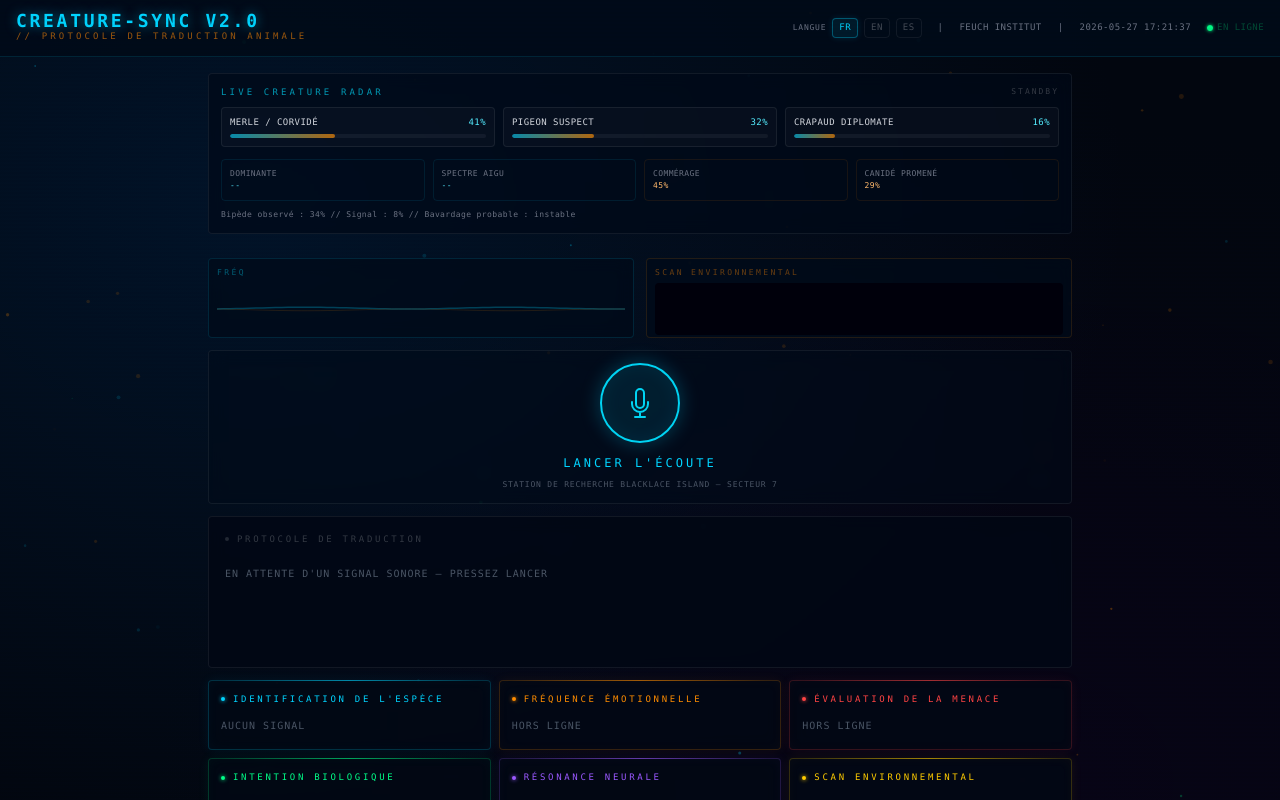
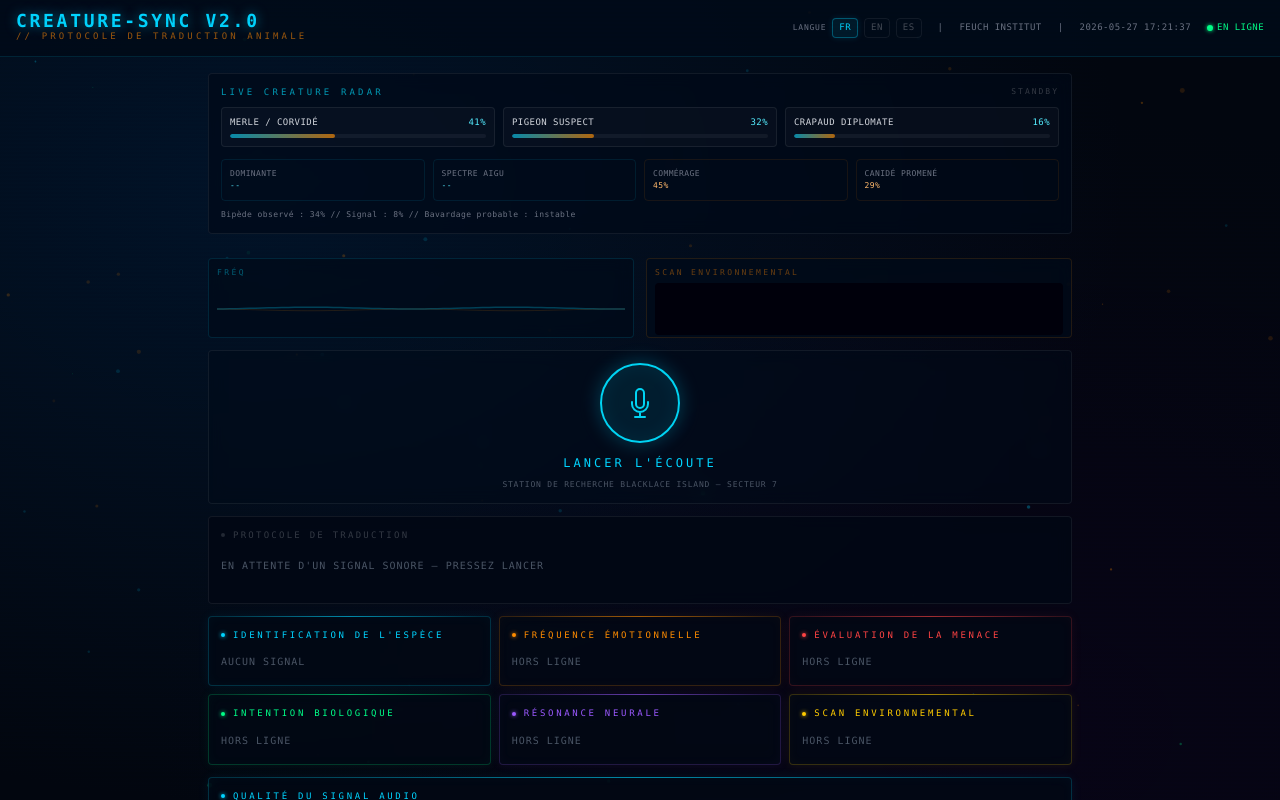
Before and after one commit to benoitlub/Creature-sync, a React (Vite) app: page / in a window 1280 px wide. Shown: the top 800 px of the page. Built offline with nearby package versions, Linux system fonts and the light colour scheme.

Commit message:
Show translation while listening

```diff
--- a/src/components/TranslationCard.tsx
+++ b/src/components/TranslationCard.tsx
@@ -33,14 +33,28 @@ export function TranslationCard({ state, lang }: { state: AnalysisState; lang: L
   const [displayed, setDisplayed] = useState("");
   const [cursor, setCursor] = useState(true);
   const steps = ANALYSIS_STEPS[lang];
+  const hasTranslation = Boolean(state.translation);
+  const isLive = state.isListening && hasTranslation;
+  const isFinal = state.isComplete && hasTranslation;
 
   const activeStep = useMemo(() => {
-    if (!state.isAnalyzing) return -1;
+    if (!state.isAnalyzing && !state.isListening) return -1;
     return Math.min(steps.length - 1, Math.floor((state.scanProgress / 100) * steps.length));
-  }, [state.isAnalyzing, state.scanProgress, steps.length]);
+  }, [state.isAnalyzing, state.isListening, state.scanProgress, steps.length]);
 
   useEffect(() => {
-    if (!state.isComplete || !state.translation) {
+    if (!hasTranslation) {
+      setDisplayed("");
+      return;
+    }
+
+    // En live, le texte doit apparaître tout de suite. En final, on garde l'effet machine à écrire.
+    if (state.isListening) {
+      setDisplayed(state.translation);
+      return;
+    }
+
+    if (!state.isComplete) {
       setDisplayed("");
       return;
     }
@@ -57,72 +71,74 @@ export function TranslationCard({ state, lang }: { state: AnalysisState; lang: L
         } else if (interval) {
           clearInterval(interval);
         }
-      }, 95);
-    }, 1800);
+      }, 45);
+    }, 250);
 
     return () => {
       clearTimeout(delay);
       if (interval) clearInterval(interval);
     };
-  }, [state.translation, state.isComplete]);
+  }, [state.translation, state.isComplete, state.isListening, hasTranslation]);
 
   useEffect(() => {
     const interval = setInterval(() => setCursor(c => !c), 500);
     return () => clearInterval(interval);
   }, []);
 
-  const accentColor = state.isPoetic ? "#9b59ff" : "#00d4ff";
-  const labelText = state.isPoetic ? t.poetry : t.translation;
+  const accentColor = state.isPoetic ? "#9b59ff" : isLive ? "#00ff88" : "#00d4ff";
+  const labelText = isLive ? "TRADUCTION LIVE // CANAL OUVERT" : state.isPoetic ? t.poetry : t.translation;
+  const borderActive = isFinal || isLive;
 
   return (
     <div
-      className="relative rounded border p-4 backdrop-blur-sm transition-all duration-500"
+      className="relative rounded border p-3 backdrop-blur-sm transition-all duration-500"
       style={{
         background: "rgba(2, 8, 20, 0.85)",
-        borderColor: state.isComplete ? accentColor + "55" : state.isAnalyzing ? "#ff8c0055" : "#ffffff11",
-        boxShadow: state.isComplete
-          ? `0 0 24px ${accentColor}22, inset 0 0 24px ${accentColor}08`
+        borderColor: borderActive ? accentColor + "55" : state.isAnalyzing ? "#ff8c0055" : "#ffffff11",
+        boxShadow: borderActive
+          ? `0 0 20px ${accentColor}22, inset 0 0 20px ${accentColor}08`
           : state.isAnalyzing
-            ? "0 0 18px #ff8c0018, inset 0 0 18px #ff8c0008"
+            ? "0 0 14px #ff8c0018, inset 0 0 14px #ff8c0008"
             : "none",
-        minHeight: "9.5rem",
+        minHeight: isLive || isFinal ? "6.25rem" : "5.5rem",
       }}
     >
       <div
         className="absolute -top-px left-3 right-3 h-px transition-all duration-500"
         style={{
-          background: state.isComplete
+          background: borderActive
             ? `linear-gradient(90deg, transparent, ${accentColor}cc, transparent)`
-            : state.isAnalyzing
+            : state.isAnalyzing || state.isListening
               ? "linear-gradient(90deg, transparent, #ff8c00aa, transparent)"
               : "transparent",
         }}
       />
       <div
-        className="text-[9px] font-mono tracking-[0.3em] uppercase mb-3 flex items-center gap-2"
-        style={{ color: state.isComplete ? accentColor : state.isAnalyzing ? "#ff8c00" : "#ffffff33" }}
+        className="text-[9px] font-mono tracking-[0.25em] uppercase mb-2 flex items-center gap-2"
+        style={{ color: borderActive ? accentColor : state.isAnalyzing || state.isListening ? "#ff8c00" : "#ffffff33" }}
       >
         <div
           className="w-1 h-1 rounded-full transition-all duration-500"
           style={{
-            background: state.isComplete ? accentColor : state.isAnalyzing ? "#ff8c00" : "#ffffff22",
-            boxShadow: state.isComplete ? `0 0 4px ${accentColor}` : state.isAnalyzing ? "0 0 4px #ff8c00" : "none",
+            background: borderActive ? accentColor : state.isAnalyzing || state.isListening ? "#ff8c00" : "#ffffff22",
+            boxShadow: borderActive ? `0 0 4px ${accentColor}` : state.isAnalyzing || state.isListening ? "0 0 4px #ff8c00" : "none",
           }}
         />
-        {state.isAnalyzing ? "BIOACOUSTIC REFLECTION" : labelText}
-        {state.isPoetic && state.isComplete && (
+        {state.isAnalyzing && !hasTranslation ? "BIOACOUSTIC REFLECTION" : labelText}
+        {isLive && <span className="ml-auto text-[8px] tracking-wider text-green-400/70">LIVE</span>}
+        {state.isPoetic && isFinal && (
           <span className="ml-auto text-[8px] tracking-wider text-purple-400/70">{t.rare}</span>
         )}
       </div>
 
-      {state.isAnalyzing && (
-        <div className="space-y-2">
+      {(state.isAnalyzing || (state.isListening && !hasTranslation)) && (
+        <div className="space-y-1.5">
           <div className="flex items-center gap-2">
             <div className="flex gap-1">
-              {[0, 1, 2, 3, 4].map(i => (
+              {[0, 1, 2].map(i => (
                 <div
                   key={i}
-                  className="w-1 h-4 rounded-sm"
+                  className="w-1 h-3 rounded-sm"
                   style={{
                     background: "#ff8c00",
                     boxShadow: "0 0 4px #ff8c00",
@@ -135,23 +151,18 @@ export function TranslationCard({ state, lang }: { state: AnalysisState; lang: L
             <span className="text-[10px] font-mono text-orange-400/70 tracking-wider">{t.decoding}</span>
           </div>
 
-          <div className="space-y-1.5 pt-1">
+          <div className="grid grid-cols-1 sm:grid-cols-2 gap-x-3 gap-y-1 pt-1">
             {steps.map((step, index) => {
               const done = index < activeStep;
               const active = index === activeStep;
               return (
                 <div
                   key={step}
-                  className="flex items-center gap-2 text-[9px] font-mono tracking-[0.12em] transition-all duration-300"
-                  style={{
-                    color: done ? "#00ff8899" : active ? "#ff8c00dd" : "#ffffff26",
-                    transform: active ? "translateX(2px)" : "translateX(0)",
-                  }}
+                  className="flex items-center gap-2 text-[8px] font-mono tracking-[0.08em] transition-all duration-300"
+                  style={{ color: done ? "#00ff8899" : active ? "#ff8c00dd" : "#ffffff26" }}
                 >
-                  <span style={{ width: "1.1rem", display: "inline-block" }}>
-                    {done ? "✓" : active ? "◆" : "·"}
-                  </span>
-                  <span>{step}</span>
+                  <span style={{ width: "0.8rem", display: "inline-block" }}>{done ? "✓" : active ? "◆" : "·"}</span>
+                  <span className="truncate">{step}</span>
                 </div>
               );
             })}
@@ -159,12 +170,12 @@ export function TranslationCard({ state, lang }: { state: AnalysisState; lang: L
         </div>
       )}
 
-      {state.isComplete && (
+      {(isLive || isFinal) && (
         <div
           className="font-mono text-sm leading-relaxed"
           style={{
-            color: state.isPoetic ? "#c4a8ff" : "#e2f5ff",
-            textShadow: state.isPoetic ? "0 0 12px #9b59ff44" : "none",
+            color: state.isPoetic ? "#c4a8ff" : isLive ? "#e9fff4" : "#e2f5ff",
+            textShadow: state.isPoetic ? "0 0 12px #9b59ff44" : isLive ? "0 0 10px #00ff8822" : "none",
             fontStyle: state.isPoetic ? "italic" : "normal",
             letterSpacing: state.isPoetic ? "0.02em" : "0.01em",
           }}
@@ -176,33 +187,26 @@ export function TranslationCard({ state, lang }: { state: AnalysisState; lang: L
           )}
           {state.isPoetic && displayed && <span className="text-purple-400/60 mr-1">&ldquo;</span>}
           {displayed}
-          {cursor && displayed.length < state.translation.length && (
-            <span style={{ color: accentColor }}>█</span>
-          )}
-          {state.isPoetic && displayed.length === state.translation.length && (
-            <span className="text-purple-400/60 ml-1">&rdquo;</span>
-          )}
+          {cursor && displayed.length < state.translation.length && <span style={{ color: accentColor }}>█</span>}
+          {isLive && cursor && <span style={{ color: accentColor }}> ▌</span>}
+          {state.isPoetic && displayed.length === state.translation.length && <span className="text-purple-400/60 ml-1">&rdquo;</span>}
         </div>
       )}
 
-      {!state.isComplete && !state.isAnalyzing && (
+      {!hasTranslation && !state.isAnalyzing && !state.isListening && (
         <div className="text-[10px] font-mono text-gray-600 tracking-widest pt-2">
           {t.awaiting}
         </div>
       )}
 
-      {state.isComplete && (
-        <div className="mt-3 pt-2 border-t border-white/5 flex items-center gap-3 flex-wrap">
+      {(isLive || isFinal) && (
+        <div className="mt-2 pt-2 border-t border-white/5 flex items-center gap-3 flex-wrap">
           {state.species && (
-            <span className="text-[8px] font-mono text-gray-500 tracking-wider">
-              SRC: {state.species.name}
-            </span>
+            <span className="text-[8px] font-mono text-gray-500 tracking-wider">SRC: {state.species.name}</span>
           )}
-          <span className="text-[8px] font-mono text-gray-600 tracking-wider">
-            {t.confidence}: {state.confidence}%
-          </span>
+          <span className="text-[8px] font-mono text-gray-600 tracking-wider">{t.confidence}: {state.confidence}%</span>
           <span className="text-[8px] font-mono text-gray-600 tracking-wider ml-auto">
-            {t.institute} // BLACKLACE-7
+            {isLive ? "STREAMING" : t.institute + " // BLACKLACE-7"}
           </span>
         </div>
       )}
```
